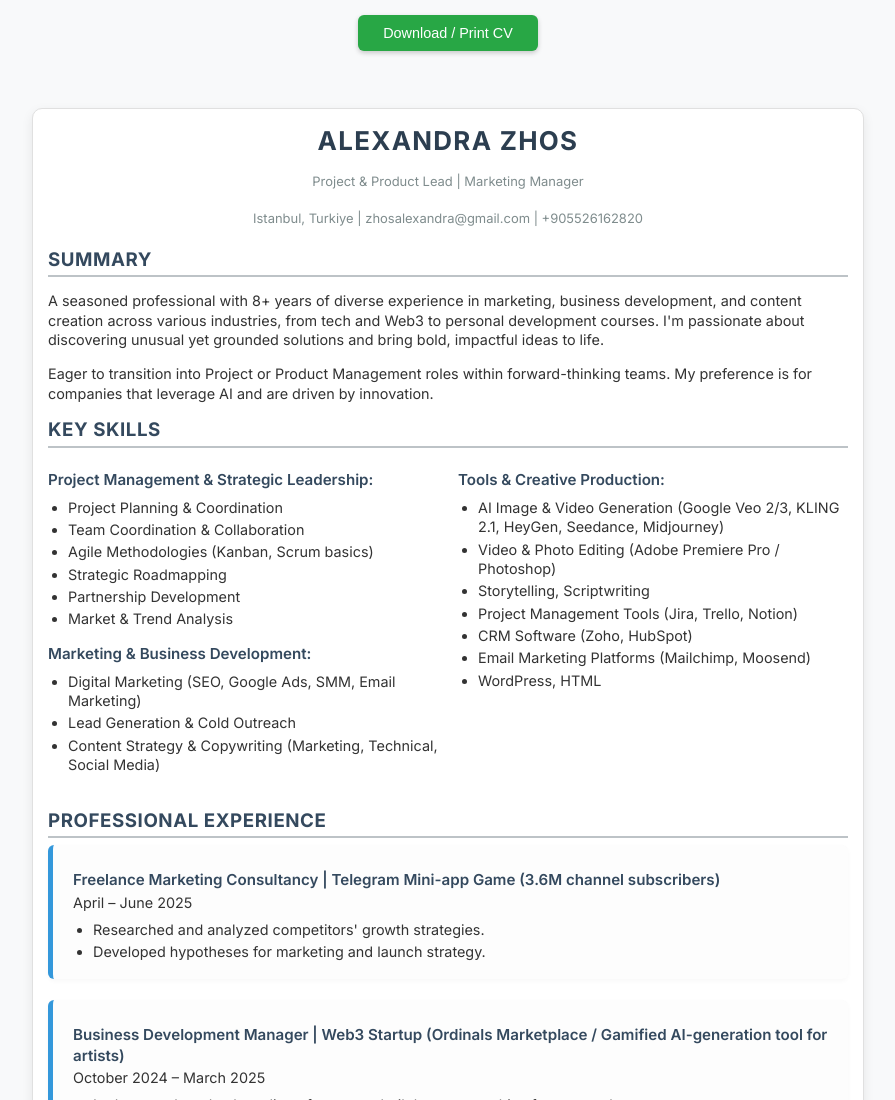
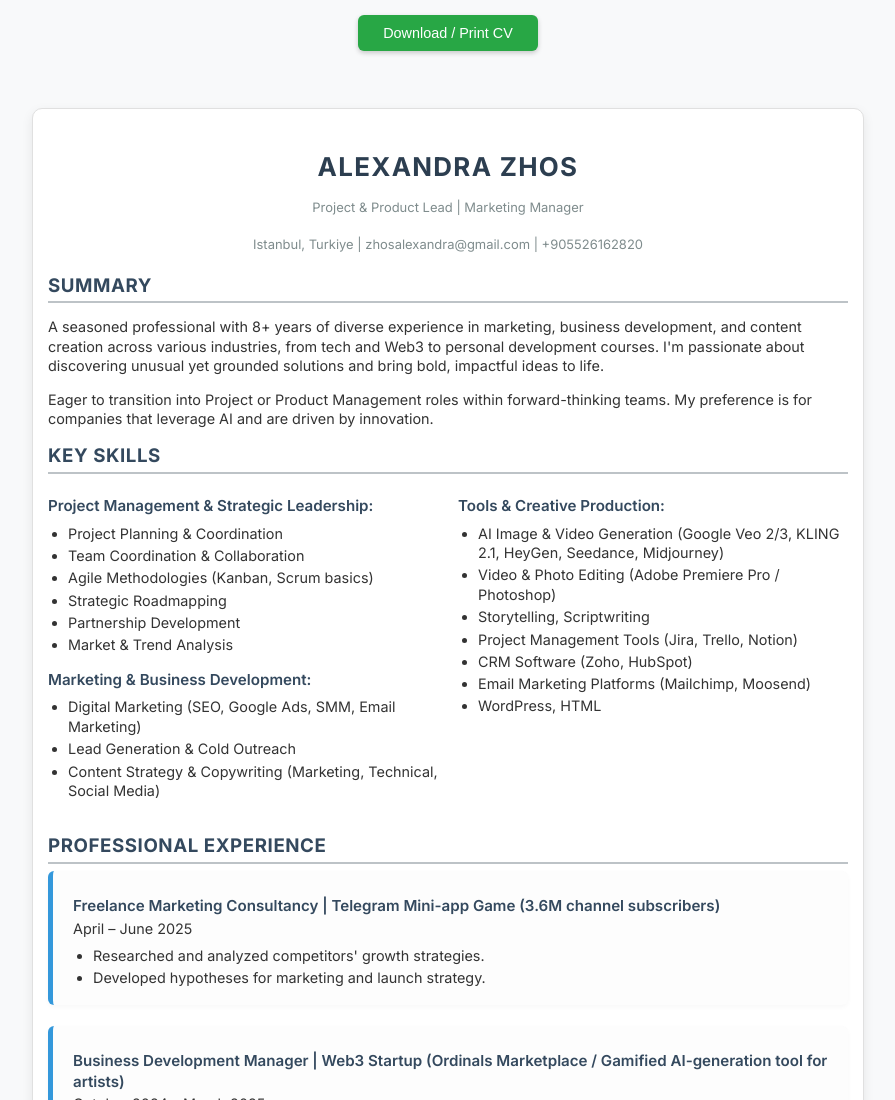
Before and after one commit to sashacheese/sashacheese.github.io, a plain HTML site: page cv_alexandra_zhos.html in a window 1280 px wide. Shown: the top 1100 px of the page, without its empty margins (192-1087 px from the left). Drawn offline with Linux system fonts and the light colour scheme.

Commit message:
Update cv_alexandra_zhos.html

```diff
--- a/cv_alexandra_zhos.html
+++ b/cv_alexandra_zhos.html
@@ -32,7 +32,7 @@
 
         h1, h2, h3, h4, h5, h6 {
             color: #2c3e50; /* Dark blue-gray for headings */
-            margin-top: 0em; /* Adjusted top margin */
+            margin-top: 1em; /* Adjusted top margin */
             margin-bottom: 0.4em; /* Adjusted bottom margin */
         }
 
```
